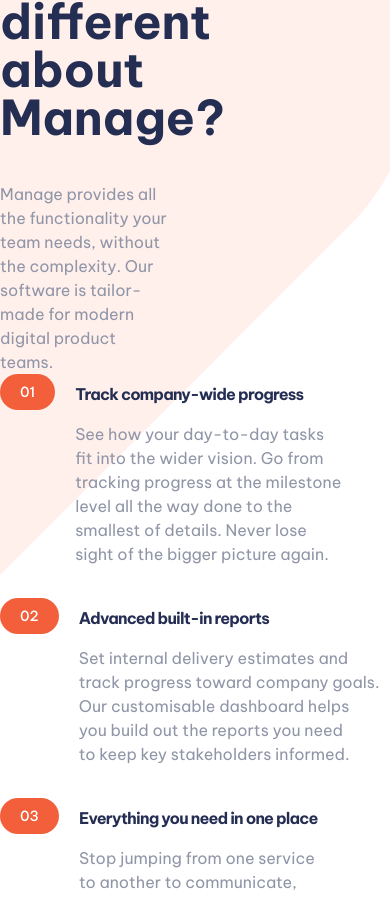
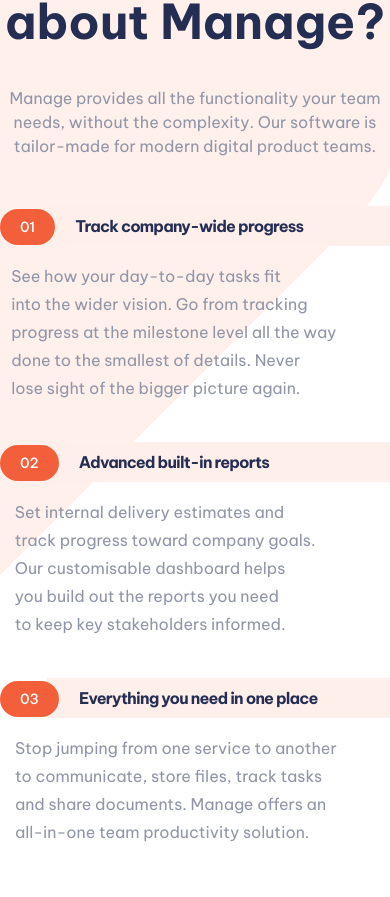
Before and after one commit to payman-hoseini/manage-landing-page, a Next.js app: page / in a window 390 px wide. Shown: the part 1147-2044 px from the top of the page. Built offline with nearby package versions, Linux system fonts and the light colour scheme.

Commit message:
responsive two

```diff
--- a/src/app/components/sectionTwo.tsx
+++ b/src/app/components/sectionTwo.tsx
@@ -1,36 +1,36 @@
 export default function SectionTwo(){
     return (
     <div className="mt-16 font-Vietnam flex flex-col md:flex-row justify-between">
-      <div className="basis-1/2 mr-28">
+      <div className="basis-1/2 lg:mr-28 md:mr-5 text-center md:text-left">
           <p className="text-5xl font-bold text-Dark-Blue">What’s different about Manage?</p>
-          <p className="text-Dark-Grayish-Blue mt-10 w-[60%]">Manage provides all the functionality your team needs, without
+          <p className="text-Dark-Grayish-Blue mt-10 lg:w-[60%]">Manage provides all the functionality your team needs, without
             the complexity. Our software is tailor-made for modern digital
             product teams.</p>
       </div>
-      <div className="basis-1/2">
-          <div className="flex items-start">
-            <div className="bg-Bright-Red px-5 text-white font-medium rounded-full text-sm py-2">01</div>
+      <div className="basis-1/2 mt-10 md:mt-0">
+          <div className="flex items-baseline">
+            <div className="bg-Bright-Red px-5 text-white font-medium rounded-full text-sm py-2 z-50">01</div>
             <div className="ml-5 mt-2">
-              <p className="font-bold text-Dark-Blue tracking-tighter">Track company-wide progress</p>
-              <p className="mt-4 text-Dark-Grayish-Blue text-balance">See how your day-to-day tasks fit into the wider vision. Go from
+              <p className="font-bold text-Dark-Blue tracking-tighter bg-Very-Pale-Red md:bg-transparent -ml-8 md:-ml-0 py-2 md:py-0 px-8 md:px-0">Track company-wide progress</p>
+              <p className="mt-4 text-Dark-Grayish-Blue text-balance -ml-16 md:-ml-0 leading-7 md:leading-normal">See how your day-to-day tasks fit into the wider vision. Go from
                 tracking progress at the milestone level all the way done to the
                 smallest of details. Never lose sight of the bigger picture again.</p>
             </div>
           </div>
-          <div className="flex items-start mt-8">
-            <div className="bg-Bright-Red px-5 text-white font-medium rounded-full text-sm py-2">02</div>
+          <div className="flex items-baseline mt-8">
+            <div className="bg-Bright-Red px-5 text-white font-medium rounded-full text-sm py-2 z-50">02</div>
             <div className="ml-5 mt-2">
-              <p className="font-bold text-Dark-Blue tracking-tighter">Advanced built-in reports</p>
-              <p className="mt-4 text-Dark-Grayish-Blue text-balance">Set internal delivery estimates and track progress toward company
+              <p className="font-bold text-Dark-Blue tracking-tighter bg-Very-Pale-Red md:bg-transparent -ml-8 md:-ml-0 py-2 md:py-0 px-8 md:px-0">Advanced built-in reports</p>
+              <p className="mt-4 text-Dark-Grayish-Blue text-balance -ml-16 md:-ml-0 leading-7 md:leading-normal">Set internal delivery estimates and track progress toward company
                 goals. Our customisable dashboard helps you build out the reports
                 you need to keep key stakeholders informed.</p>
             </div>
           </div>
-          <div className="flex items-start mt-8">
-            <div className="bg-Bright-Red px-5 text-white font-medium rounded-full text-sm py-2">03</div>
+          <div className="flex items-baseline mt-8">
+            <div className="bg-Bright-Red px-5 text-white font-medium rounded-full text-sm py-2 z-50">03</div>
             <div className="ml-5 mt-2">
-              <p className="font-bold text-Dark-Blue tracking-tighter">Everything you need in one place</p>
-              <p className="mt-4 text-Dark-Grayish-Blue text-balance">Stop jumping from one service to another to communicate, store files,
+              <p className="font-bold text-Dark-Blue tracking-tighter bg-Very-Pale-Red md:bg-transparent -ml-8 md:-ml-0 py-2 md:py-0 px-8 md:px-0">Everything you need in one place</p>
+              <p className="mt-4 text-Dark-Grayish-Blue text-balance -ml-16 md:-ml-0 leading-7 md:leading-normal">Stop jumping from one service to another to communicate, store files,
               track tasks and share documents. Manage offers an all-in-one team
               productivity solution.</p>
             </div>
```
